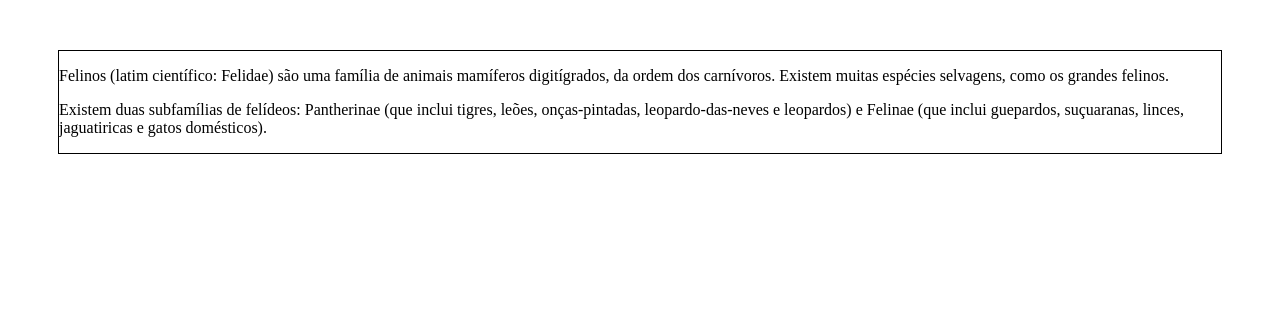
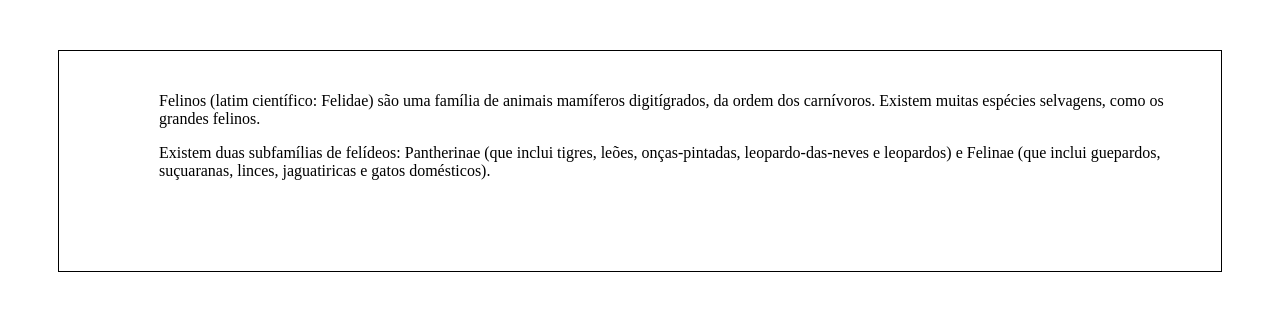
Before and after one commit to MaikelFM/Test, a plain HTML site: page imagens/paddind.html in a window 1280 px wide. Drawn offline with Linux system fonts and the light colour scheme.

Commit message:
Update paddind.css

```diff
--- a/imagens/paddind.css
+++ b/imagens/paddind.css
@@ -1,6 +1,6 @@
 div {border: 1px solid black;
     margin: 50px;
     /*top, right, bottom, left.*/
-    padding: 25px 50 px 75px 100px;
+    padding: 25px 50px 75px 100px;
 
 }
```
